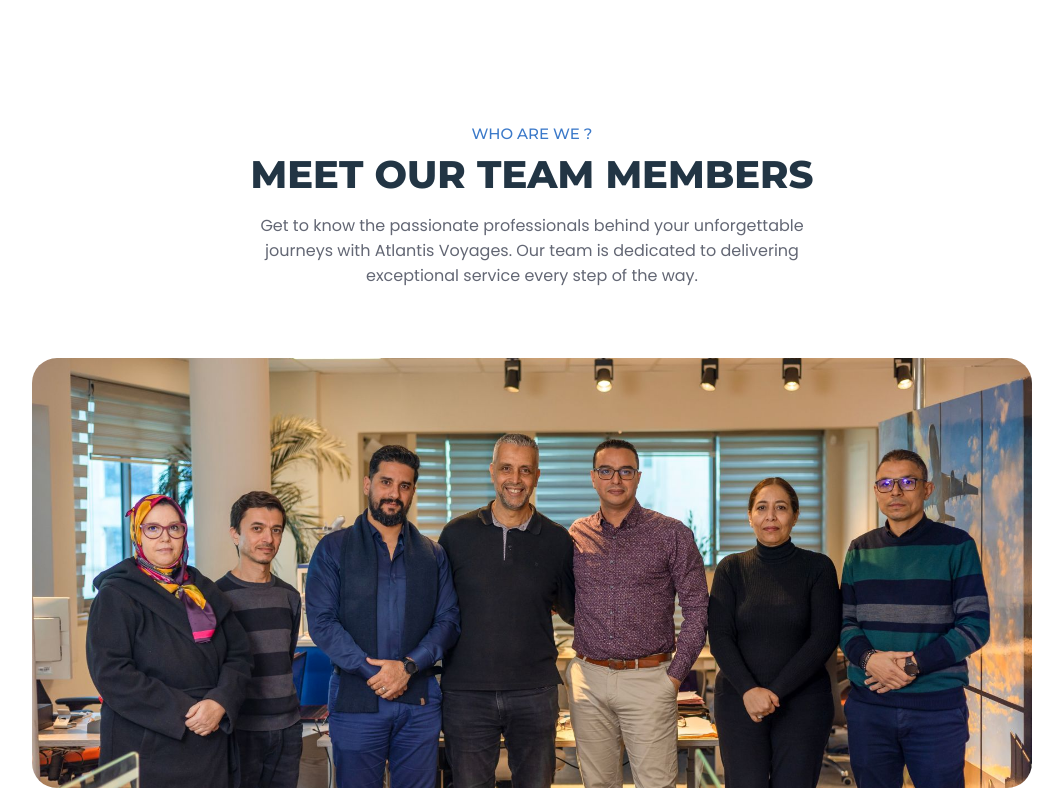
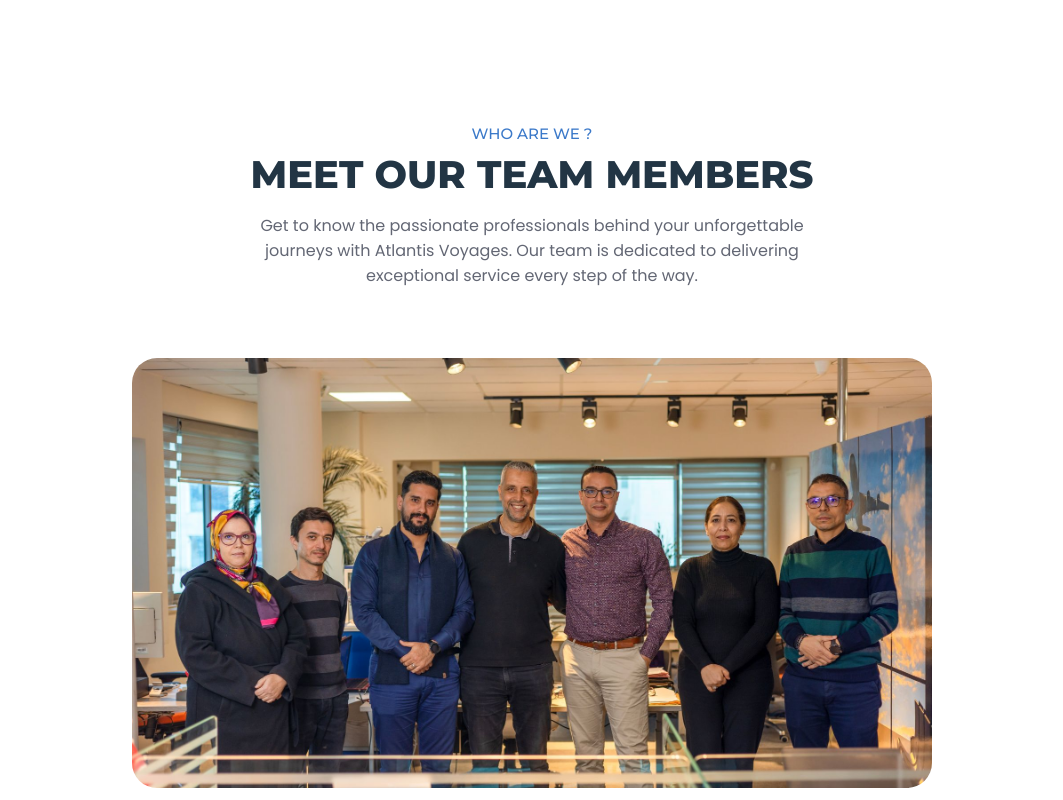
Before and after one commit to linksprod/Atlantis_landing, a website: page index.html in a window 1280 px wide. Shown: the part 1740-2540 px from the top of the page, without its empty margins (108-1171 px from the left). Drawn offline with nearby package versions, Linux system fonts and the light colour scheme.

Commit message:
even smaller

```diff
--- a/public/css/style.css
+++ b/public/css/style.css
@@ -1050,7 +1050,7 @@
     margin-inline: auto;
   }
 
-  .container2 { max-width: 700px; margin-inline: auto;}
+  .container2 { max-width: 600px; margin-inline: auto;}
 
   .btn {
     --fs-5: 16px;
@@ -1196,7 +1196,7 @@
    */
 
   .container { max-width: 800px; }
-  .container2 { max-width: 750px;}
+  .container2 { max-width: 420px;}
 
   .section-text {
     max-width: 60ch;
@@ -1344,7 +1344,7 @@
 
   .container { max-width: 1050px; }
 
-  .container2 { max-width: 900px;}
+  .container2 { max-width: 670px;}
 
 
   /**
@@ -1506,7 +1506,7 @@
 
   .container { max-width: 1180px; }
 
-  .container2 { max-width: 1000px;}
+  .container2 { max-width: 800px;}
 
   .long-card {width: 100%;}
   .long-card .card-content{width: 20%;}
```
